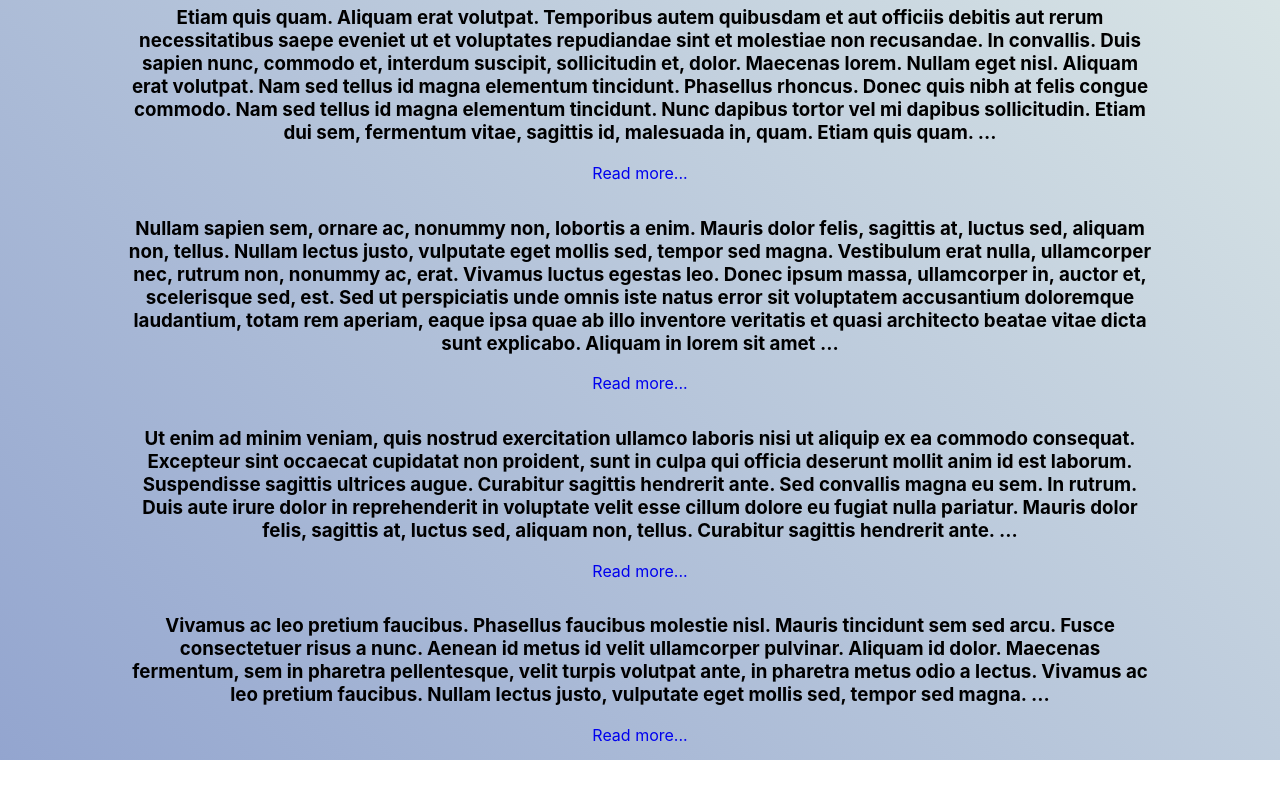
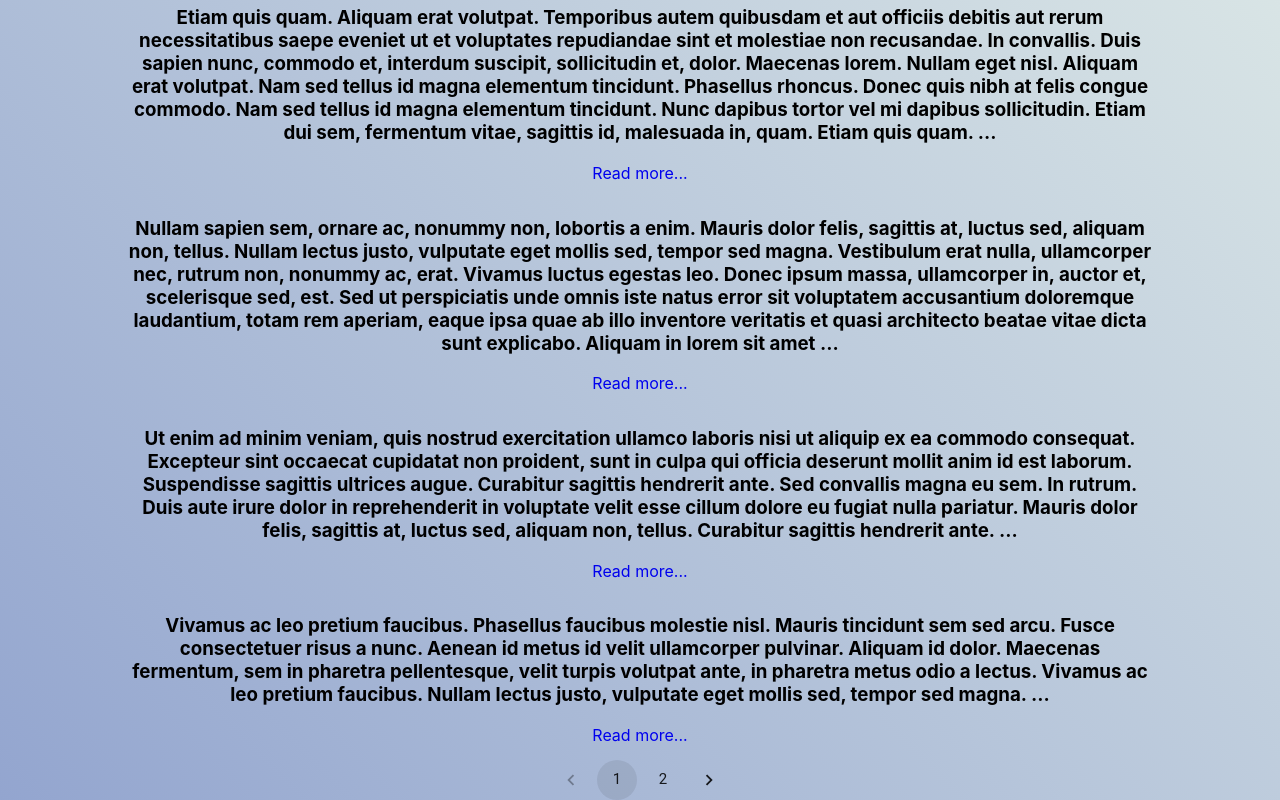
Before and after one commit to lukasrynt/Extended-boolean-model, a React (Create React App) app in the folder client/: page / in a window 1280 px wide. Shown: the part 351-1151 px from the top of the page. Before the commit the page ends 1111 px from the top, so only its background shows below. Built offline with nearby package versions, Linux system fonts and the light colour scheme.

Commit message:
Finished paging system with Pagination

```diff
--- a/client/package.json
+++ b/client/package.json
@@ -5,6 +5,7 @@
   "dependencies": {
     "@material-ui/core": "^4.11.3",
     "@material-ui/icons": "^4.11.2",
+    "@material-ui/lab": "^4.0.0-alpha.57",
     "@testing-library/jest-dom": "^5.11.9",
     "@testing-library/react": "^11.2.5",
     "@testing-library/user-event": "^12.8.1",
@@ -16,7 +17,7 @@
   },
   "scripts": {
     "start": "react-scripts start",
-    "install": "react-scripts npm i @material-ui/core @material-ui/icons react",
+    "install": "react-scripts npm i @material-ui/core @material-ui/icons @material-ui/lab react",
     "build": "react-scripts build",
     "test": "react-scripts test",
     "eject": "react-scripts eject"
--- a/client/src/App.css
+++ b/client/src/App.css
@@ -13,7 +13,6 @@
   height: 7vh;
   min-height: 50px;
 }
-
 
 .search-bar{
   width: 40vw;
@@ -34,3 +33,9 @@
 .link{
   text-decoration: none;
 }
+
+.paging{
+  display: flex;
+  justify-content: center;
+  align-items: center;
+}
--- a/client/src/App.js
+++ b/client/src/App.js
@@ -2,6 +2,7 @@ import React, {useState} from 'react';
 import './App.css';
 import data from './test_data/data'
 import data2 from './test_data/data2'
+import {Pagination} from '@material-ui/lab'
 import FileList from './components/FileList'
 import TextField from '@material-ui/core/TextField'
 import InputAdornment from '@material-ui/core/InputAdornment';
@@ -11,7 +12,15 @@ import SearchIcon from '@material-ui/icons/Search';
 
 function App() {
 
+  var usingData = data
+
+  const [page, setPage] = useState(0);
   const [input, setInput] = useState("");
+
+  const pageHandler = (event) => {
+    console.log(event);
+    setPage(event.target.innerText - 1);
+  }
 
   const inputTextHandler = (event) => {
     setInput(event.target.value);
@@ -22,8 +31,6 @@ function App() {
     console.log(input);
     setInput("");
   }
-
-  var pageNumber = 0;
 
   return (
     <div className="App">
@@ -41,7 +48,8 @@ function App() {
                   }}
             />
       </form>
-      <FileList pageNumber={pageNumber} data={data}/>
+      <FileList pageNumber={page} data={usingData}/>
+      <Pagination className="paging" size="large" onChange={pageHandler} count={Math.ceil(usingData.length / 5)}/>
     </div>
   );
 }
```
Also changed, not shown: 1 other file (tests, documents, lock files or other folders).
